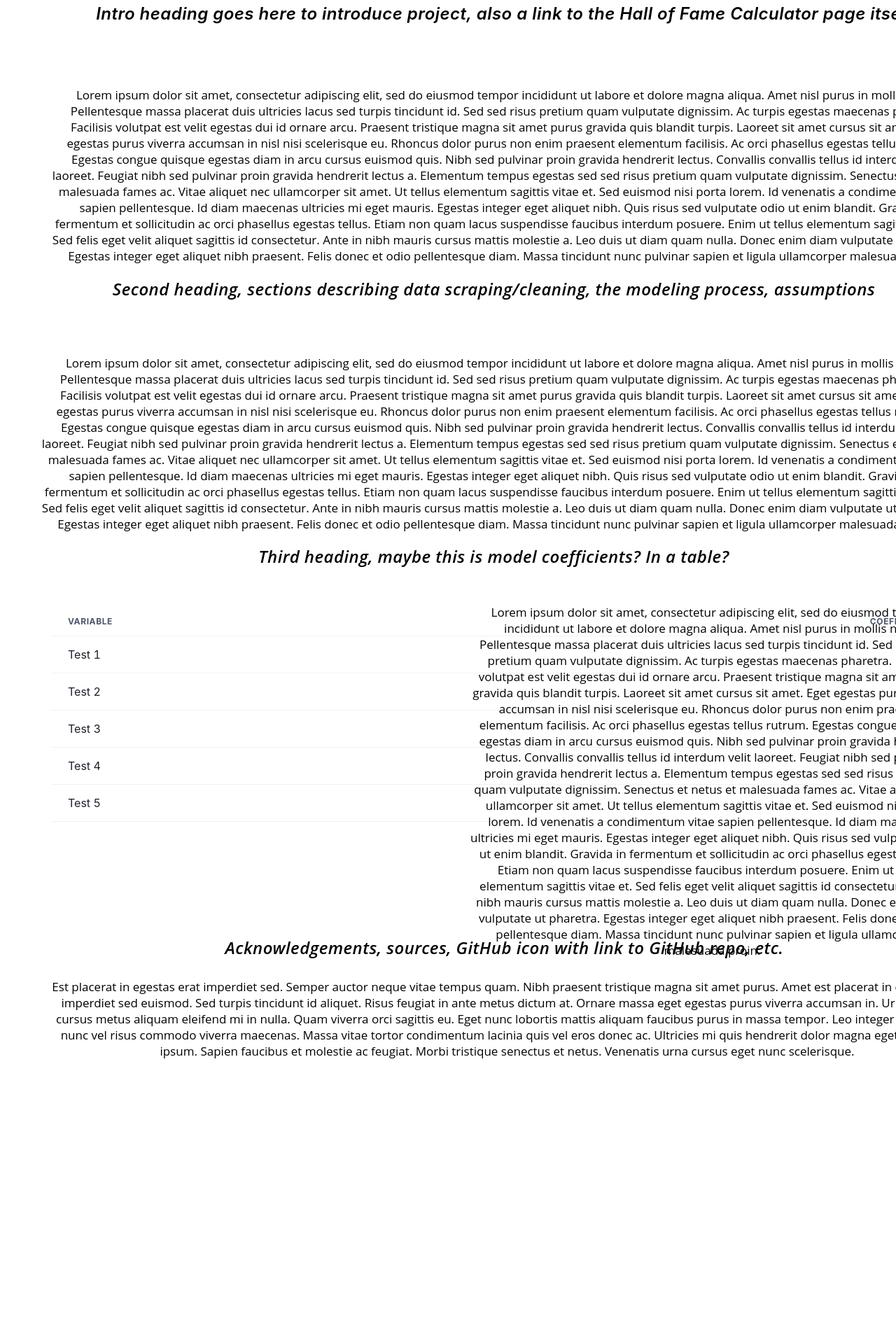
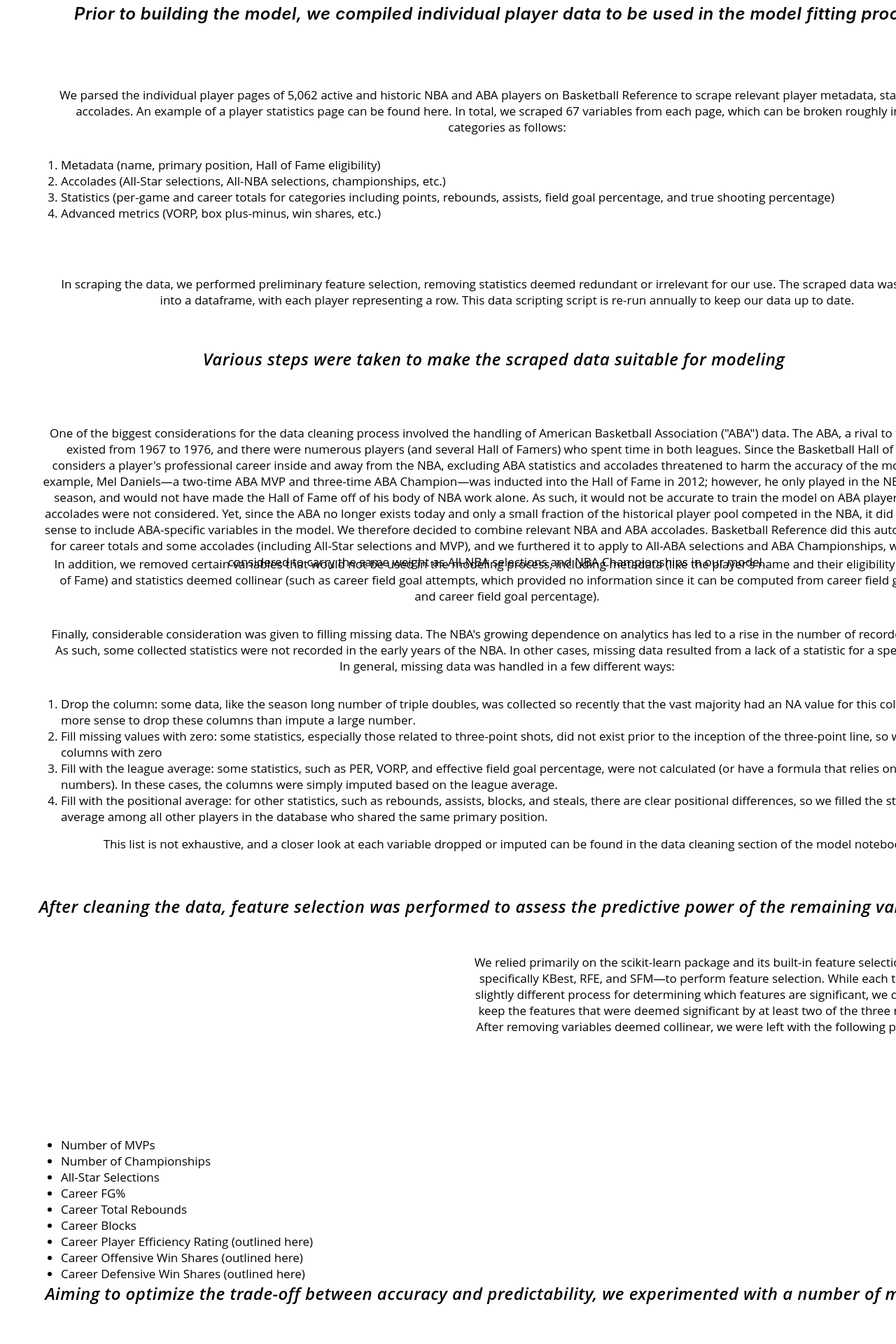
Before and after one commit to statpad-basketball/statpad-basketball.github.io, a React (Create React App) app: page /methods in a window 1280 px wide. Shown: the part 400-2320 px from the top of the page at 70% size. Before the commit the page ends 1987 px from the top, so only its background shows below. Built offline with nearby package versions, Linux system fonts and the light colour scheme.

Commit message:
Started methods

```diff
--- a/src/components/Projects/Methodology.js
+++ b/src/components/Projects/Methodology.js
@@ -1,9 +1,13 @@
 import React from "react";
 import {
+  Center,
   Flex,
   Heading,
   HStack,
   Image,
+  UnorderedList,
+  ListItem,
+  OrderedList,
   Table,
   TableContainer,
   Tbody,
@@ -35,72 +39,227 @@ const Methodology = () => {
       />
 
       <Text pb="5" fontSize="2xl" className={styles.introHeadingText}>
-        Intro heading goes here to introduce project, also a link to the Hall of
-        Fame Calculator page itself{" "}
+        Prior to building the model, we compiled individual player data to be
+        used in the model fitting process.
       </Text>
-      <Text pb="5" fontSize="1xl" className={styles.introBodyText}>
-        Lorem ipsum dolor sit amet, consectetur adipiscing elit, sed do eiusmod
-        tempor incididunt ut labore et dolore magna aliqua. Amet nisl purus in
-        mollis nunc. Pellentesque massa placerat duis ultricies lacus sed turpis
-        tincidunt id. Sed sed risus pretium quam vulputate dignissim. Ac turpis
-        egestas maecenas pharetra. Facilisis volutpat est velit egestas dui id
-        ornare arcu. Praesent tristique magna sit amet purus gravida quis
-        blandit turpis. Laoreet sit amet cursus sit amet. Eget egestas purus
-        viverra accumsan in nisl nisi scelerisque eu. Rhoncus dolor purus non
-        enim praesent elementum facilisis. Ac orci phasellus egestas tellus
-        rutrum. Egestas congue quisque egestas diam in arcu cursus euismod quis.
-        Nibh sed pulvinar proin gravida hendrerit lectus. Convallis convallis
-        tellus id interdum velit laoreet. Feugiat nibh sed pulvinar proin
-        gravida hendrerit lectus a. Elementum tempus egestas sed sed risus
-        pretium quam vulputate dignissim. Senectus et netus et malesuada fames
-        ac. Vitae aliquet nec ullamcorper sit amet. Ut tellus elementum sagittis
-        vitae et. Sed euismod nisi porta lorem. Id venenatis a condimentum vitae
-        sapien pellentesque. Id diam maecenas ultricies mi eget mauris. Egestas
-        integer eget aliquet nibh. Quis risus sed vulputate odio ut enim
-        blandit. Gravida in fermentum et sollicitudin ac orci phasellus egestas
-        tellus. Etiam non quam lacus suspendisse faucibus interdum posuere. Enim
-        ut tellus elementum sagittis vitae et. Sed felis eget velit aliquet
-        sagittis id consectetur. Ante in nibh mauris cursus mattis molestie a.
-        Leo duis ut diam quam nulla. Donec enim diam vulputate ut pharetra.
-        Egestas integer eget aliquet nibh praesent. Felis donec et odio
-        pellentesque diam. Massa tincidunt nunc pulvinar sapien et ligula
-        ullamcorper malesuada proin.
+      <Text
+        pb="5"
+        fontSize="1xl"
+        className={styles.introBodyText}
+        left={"70px"}
+        top={"524.01px"}
+      >
+        We parsed the individual player pages of 5,062 active and historic NBA
+        and ABA players on Basketball Reference to scrape relevant player
+        metadata, statistics, and accolades. An example of a player statistics
+        page can be found here. In total, we scraped 67 variables from each
+        page, which can be broken roughly into four categories as follows:
       </Text>
+      <Center>
+        <OrderedList
+          className={styles.introBodyText}
+          left={"70px"}
+          top={"624.01px"}
+          textAlign={"left"}
+        >
+          <ListItem>
+            Metadata (name, primary position, Hall of Fame eligibility)
+          </ListItem>
+          <ListItem>
+            Accolades (All-Star selections, All-NBA selections, championships,
+            etc.)
+          </ListItem>
+          <ListItem>
+            Statistics (per-game and career totals for categories including
+            points, rebounds, assists, field goal percentage, and true shooting
+            percentage)
+          </ListItem>
+          <ListItem>
+            Advanced metrics (VORP, box plus-minus, win shares, etc.)
+          </ListItem>
+        </OrderedList>
+      </Center>
+
+      <Text
+        pb="5"
+        fontSize="1xl"
+        className={styles.introBodyText}
+        left={"70px"}
+        top={"794.01px"}
+      >
+        In scraping the data, we performed preliminary feature selection,
+        removing statistics deemed redundant or irrelevant for our use. The
+        scraped data was compiled into a dataframe, with each player
+        representing a row. This data scripting script is re-run annually to
+        keep our data up to date.
+      </Text>
+
       <Text pb="5" fontSize="2xl" as="i" className={styles.secondHeadingText}>
-        Second heading, sections describing data scraping/cleaning, the modeling
-        process, assumptions
+        Various steps were taken to make the scraped data suitable for modeling
       </Text>
       <Text pb="5" fontSize="1xl" className={styles.secondBodyText}>
-        Lorem ipsum dolor sit amet, consectetur adipiscing elit, sed do eiusmod
-        tempor incididunt ut labore et dolore magna aliqua. Amet nisl purus in
-        mollis nunc. Pellentesque massa placerat duis ultricies lacus sed turpis
-        tincidunt id. Sed sed risus pretium quam vulputate dignissim. Ac turpis
-        egestas maecenas pharetra. Facilisis volutpat est velit egestas dui id
-        ornare arcu. Praesent tristique magna sit amet purus gravida quis
-        blandit turpis. Laoreet sit amet cursus sit amet. Eget egestas purus
-        viverra accumsan in nisl nisi scelerisque eu. Rhoncus dolor purus non
-        enim praesent elementum facilisis. Ac orci phasellus egestas tellus
-        rutrum. Egestas congue quisque egestas diam in arcu cursus euismod quis.
-        Nibh sed pulvinar proin gravida hendrerit lectus. Convallis convallis
-        tellus id interdum velit laoreet. Feugiat nibh sed pulvinar proin
-        gravida hendrerit lectus a. Elementum tempus egestas sed sed risus
-        pretium quam vulputate dignissim. Senectus et netus et malesuada fames
-        ac. Vitae aliquet nec ullamcorper sit amet. Ut tellus elementum sagittis
-        vitae et. Sed euismod nisi porta lorem. Id venenatis a condimentum vitae
-        sapien pellentesque. Id diam maecenas ultricies mi eget mauris. Egestas
-        integer eget aliquet nibh. Quis risus sed vulputate odio ut enim
-        blandit. Gravida in fermentum et sollicitudin ac orci phasellus egestas
-        tellus. Etiam non quam lacus suspendisse faucibus interdum posuere. Enim
-        ut tellus elementum sagittis vitae et. Sed felis eget velit aliquet
-        sagittis id consectetur. Ante in nibh mauris cursus mattis molestie a.
-        Leo duis ut diam quam nulla. Donec enim diam vulputate ut pharetra.
-        Egestas integer eget aliquet nibh praesent. Felis donec et odio
-        pellentesque diam. Massa tincidunt nunc pulvinar sapien et ligula
-        ullamcorper malesuada proin.
+        One of the biggest considerations for the data cleaning process involved
+        the handling of American Basketball Association ("ABA") data. The ABA, a
+        rival to the NBA, existed from 1967 to 1976, and there were numerous
+        players (and several Hall of Famers) who spent time in both leagues.
+        Since the Basketball Hall of Fame considers a player's professional
+        career inside and away from the NBA, excluding ABA statistics and
+        accolades threatened to harm the accuracy of the model. For example, Mel
+        Daniels—a two-time ABA MVP and three-time ABA Champion—was inducted into
+        the Hall of Fame in 2012; however, he only played in the NBA for one
+        season, and would not have made the Hall of Fame off of his body of NBA
+        work alone. As such, it would not be accurate to train the model on ABA
+        players if ABA accolades were not considered. Yet, since the ABA no
+        longer exists today and only a small fraction of the historical player
+        pool competed in the NBA, it did not make sense to include ABA-specific
+        variables in the model. We therefore decided to combine relevant NBA and
+        ABA accolades. Basketball Reference did this automatically for career
+        totals and some accolades (including All-Star selections and MVP), and
+        we furthered it to apply to All-ABA selections and ABA Championships,
+        which are considered to carry the same weight as All-NBA selections and
+        NBA Championships in our model.
+      </Text>
+      <Text
+        pb="5"
+        fontSize="1xl"
+        className={styles.secondBodyText}
+        left={"70px"}
+        top={"1194.01px"}
+      >
+        In addition, we removed certain variables that would not be used in the
+        modeling process, including metadata (like the player's name and their
+        eligibility for the Hall of Fame) and statistics deemed collinear (such
+        as career field goal attempts, which provided no information since it
+        can be computed from career field goal makes and career field goal
+        percentage).
+      </Text>
+      <Text
+        pb="5"
+        fontSize="1xl"
+        className={styles.secondBodyText}
+        left={"70px"}
+        top={"1294.01px"}
+      >
+        Finally, considerable consideration was given to filling missing data.
+        The NBA's growing dependence on analytics has led to a rise in the
+        number of recorded statistics. As such, some collected statistics were
+        not recorded in the early years of the NBA. In other cases, missing data
+        resulted from a lack of a statistic for a specific player. In general,
+        missing data was handled in a few different ways:
+      </Text>
+      <Center>
+        <OrderedList
+          className={styles.secondBodyText}
+          left={"70px"}
+          top={"1394.01px"}
+          textAlign={"left"}
+        >
+          <ListItem>
+            Drop the column: some data, like the season long number of triple
+            doubles, was collected so recently that the vast majority had an NA
+            value for this column. It made more sense to drop these columns than
+            impute a large number.{" "}
+          </ListItem>
+          <ListItem>
+            Fill missing values with zero: some statistics, especially those
+            related to three-point shots, did not exist prior to the inception
+            of the three-point line, so we filled these columns with zero
+          </ListItem>
+          <ListItem>
+            Fill with the league average: some statistics, such as PER, VORP,
+            and effective field goal percentage, were not calculated (or have a
+            formula that relies on three-point numbers). In these cases, the
+            columns were simply imputed based on the league average.
+          </ListItem>
+          <ListItem>
+            Fill with the positional average: for other statistics, such as
+            rebounds, assists, blocks, and steals, there are clear positional
+            differences, so we filled the statistic with the average among all
+            other players in the database who shared the same primary position. {" "}
+          </ListItem>
+        </OrderedList>
+      </Center>
+      <Text
+        pb="5"
+        fontSize="1xl"
+        className={styles.secondBodyText}
+        left={"70px"}
+        top={"1594.01px"}
+      >
+        This list is not exhaustive, and a closer look at each variable dropped
+        or imputed can be found in the data cleaning section of the model
+        notebook.
       </Text>
       <Text pb="5" fontSize="2xl" as="i" className={styles.thirdHeadingText}>
-        Third heading, maybe this is model coefficients? In a table?
+        After cleaning the data, feature selection was performed to assess the
+        predictive power of the remaining variables
       </Text>
+      <Text pb="5" fontSize="1xl" className={styles.thirdBodyText}>
+        We relied primarily on the scikit-learn package and its built-in feature
+        selection tools—specifically KBest, RFE, and SFM—to perform feature
+        selection. While each tool has a slightly different process for
+        determining which features are significant, we decided to keep the
+        features that were deemed significant by at least two of the three
+        methods. After removing variables deemed collinear, we were left with
+        the following predictors:
+      </Text>
+      <Center>
+        <UnorderedList
+          className={styles.secondBodyText}
+          left={"70px"}
+          top={"2024.01px"}
+          textAlign={"left"}
+        >
+          <ListItem>Number of MVPs </ListItem>
+          <ListItem>Number of Championships</ListItem>
+          <ListItem>All-Star Selections</ListItem>
+          <ListItem>Career FG% </ListItem>
+          <ListItem>Career Total Rebounds</ListItem>
+          <ListItem>Career Blocks</ListItem>
+          <ListItem>Career Player Efficiency Rating (outlined here)</ListItem>
+          <ListItem>Career Offensive Win Shares (outlined here) </ListItem>
+          <ListItem>Career Defensive Win Shares (outlined here)</ListItem>
+        </UnorderedList>
+      </Center>
+
+      <Text
+        pb="5"
+        fontSize="2xl"
+        as="i"
+        className={styles.thirdHeadingText}
+        top={"2224.01px"}
+      >
+        Aiming to optimize the trade-off between accuracy and predictability, we
+        experimented with a number of models
+      </Text>
+
+      <Text
+        pb="5"
+        fontSize="1xl"
+        className={styles.secondBodyText}
+        top={"2424.01px"}
+      >
+        To perform model selection, we compared accuracy metrics from a number
+        of different models, including logistic regression, a decision tree, a
+        random forest, an XGB classifier, SVC, Gaussian NB, and K-Neighbors. We
+        sought to optimize the tradeoff between precision (i.e. of players that
+        the model thinks are Hall of Fame caliber, how many truly were) and
+        recall (of true Hall of Fame players, how many did the model correctly
+        identify). The logistic regression model performed best on the test
+        data.
+      </Text>
+
+      <Text
+        pb="5"
+        fontSize="2xl"
+        as="i"
+        className={styles.thirdHeadingText}
+        top={"2524.01px"}
+      >
+        The logistic regression model yielded interpretable variable
+        coefficients
+      </Text>
+
       <HStack>
         <TableContainer width="100%" className={styles.coefficientsTable}>
           <Table variant="simple">
@@ -134,36 +293,8 @@ const Methodology = () => {
             </Tbody>
           </Table>
         </TableContainer>
-        <Text pb="5" fontSize="1xl" className={styles.thirdBodyText}>
-          Lorem ipsum dolor sit amet, consectetur adipiscing elit, sed do
-          eiusmod tempor incididunt ut labore et dolore magna aliqua. Amet nisl
-          purus in mollis nunc. Pellentesque massa placerat duis ultricies lacus
-          sed turpis tincidunt id. Sed sed risus pretium quam vulputate
-          dignissim. Ac turpis egestas maecenas pharetra. Facilisis volutpat est
-          velit egestas dui id ornare arcu. Praesent tristique magna sit amet
-          purus gravida quis blandit turpis. Laoreet sit amet cursus sit amet.
-          Eget egestas purus viverra accumsan in nisl nisi scelerisque eu.
-          Rhoncus dolor purus non enim praesent elementum facilisis. Ac orci
-          phasellus egestas tellus rutrum. Egestas congue quisque egestas diam
-          in arcu cursus euismod quis. Nibh sed pulvinar proin gravida hendrerit
-          lectus. Convallis convallis tellus id interdum velit laoreet. Feugiat
-          nibh sed pulvinar proin gravida hendrerit lectus a. Elementum tempus
-          egestas sed sed risus pretium quam vulputate dignissim. Senectus et
-          netus et malesuada fames ac. Vitae aliquet nec ullamcorper sit amet.
-          Ut tellus elementum sagittis vitae et. Sed euismod nisi porta lorem.
-          Id venenatis a condimentum vitae sapien pellentesque. Id diam maecenas
-          ultricies mi eget mauris. Egestas integer eget aliquet nibh. Quis
-          risus sed vulputate odio ut enim blandit. Gravida in fermentum et
-          sollicitudin ac orci phasellus egestas tellus. Etiam non quam lacus
-          suspendisse faucibus interdum posuere. Enim ut tellus elementum
-          sagittis vitae et. Sed felis eget velit aliquet sagittis id
-          consectetur. Ante in nibh mauris cursus mattis molestie a. Leo duis ut
-          diam quam nulla. Donec enim diam vulputate ut pharetra. Egestas
-          integer eget aliquet nibh praesent. Felis donec et odio pellentesque
-          diam. Massa tincidunt nunc pulvinar sapien et ligula ullamcorper
-          malesuada proin.
-        </Text>
       </HStack>
+
       <Text pb="5" fontSize="2xl" as="i" className={styles.ackHeader}>
         Acknowledgements, sources, GitHub icon with link to GitHub repo, etc.
       </Text>
--- a/src/components/Projects/Methods.module.css
+++ b/src/components/Projects/Methods.module.css
@@ -37,8 +37,6 @@
     position: absolute;
     width: 1309px;
     height: 188.99px;
-    left: 70px;
-    top: 524.01px;
 
     font-family: 'Open Sans';
     font-style: normal;
@@ -55,7 +53,7 @@
     width: 1317px;
     height: 54.98px;
     left: 47px;
-    top: 789px;
+    top: 889px;
 
     font-family: 'Open Sans';
     font-style: italic;
@@ -73,7 +71,7 @@
     width: 1309px;
     height: 188.99px;
     left: 55px;
-    top: 907.01px;
+    top: 1007.01px;
 
     font-family: 'Open Sans';
     font-style: normal;
@@ -90,7 +88,7 @@
     width: 1317px;
     height: 54.98px;
     left: 47px;
-    top: 1171px;
+    top: 1671px;
 
     font-family: 'Open Sans';
     font-style: italic;
@@ -108,7 +106,7 @@
     width: 693px;
     height: 569px;
     left: 671px;
-    top: 1263px;
+    top: 1763px;
 
     font-family: 'Open Sans';
     font-style: normal;
@@ -120,12 +118,13 @@
     color: #000000;
 }
 
+
 .coefficientsTable {
     position: absolute;
     width: 540px;
     height: 555px;
     left: 73px;
-    top: 1268px;
+    top: 2868px;
 
     /*background: #474747;*/
 }
@@ -135,7 +134,7 @@
     width: 1317px;
     height: 54.98px;
     left: 62px;
-    top: 1730px;
+    top: 2930px;
 
     font-family: 'Open Sans';
     font-style: italic;
@@ -153,7 +152,7 @@
     width: 1309px;
     height: 188.99px;
     left: 70px;
-    top: 1798.01px;
+    top: 2998.01px;
 
     font-family: 'Open Sans';
     font-style: normal;
```
